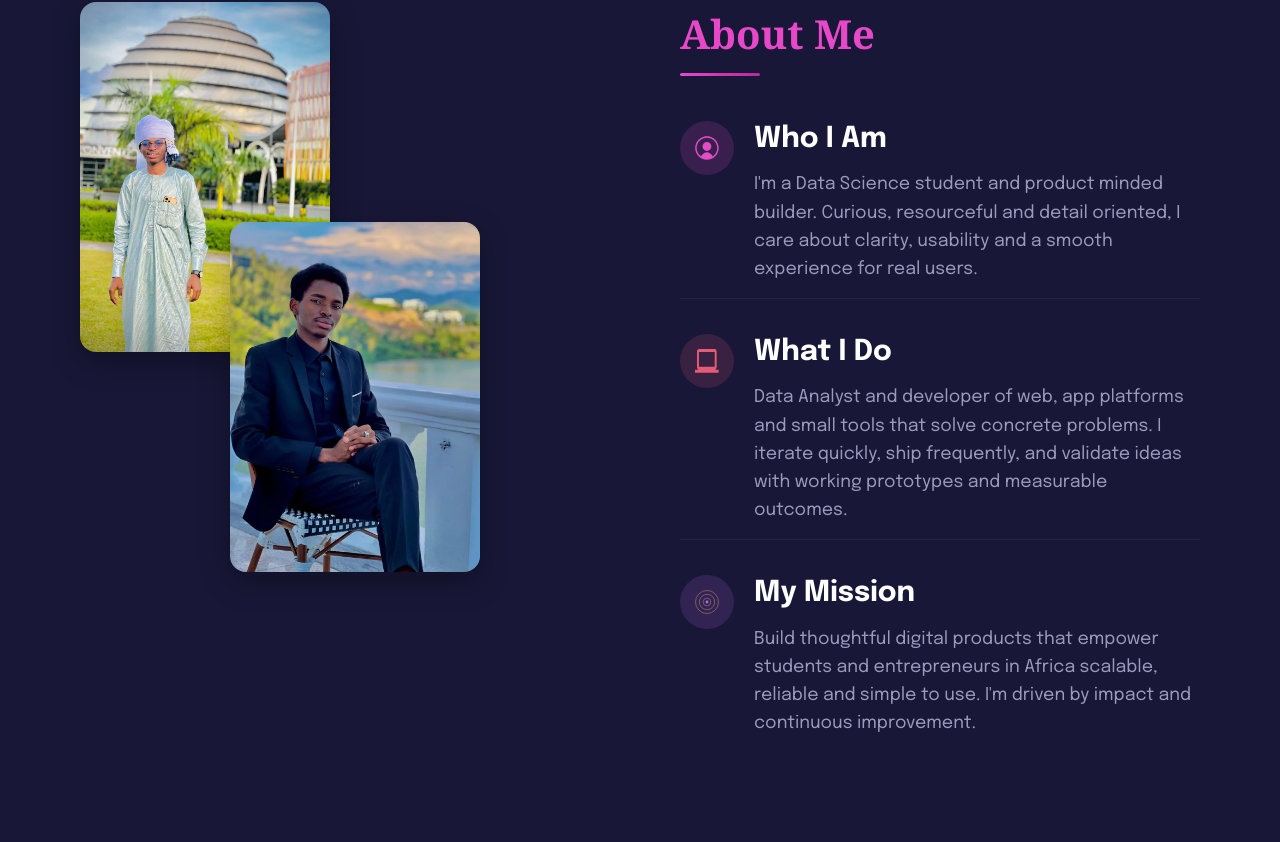
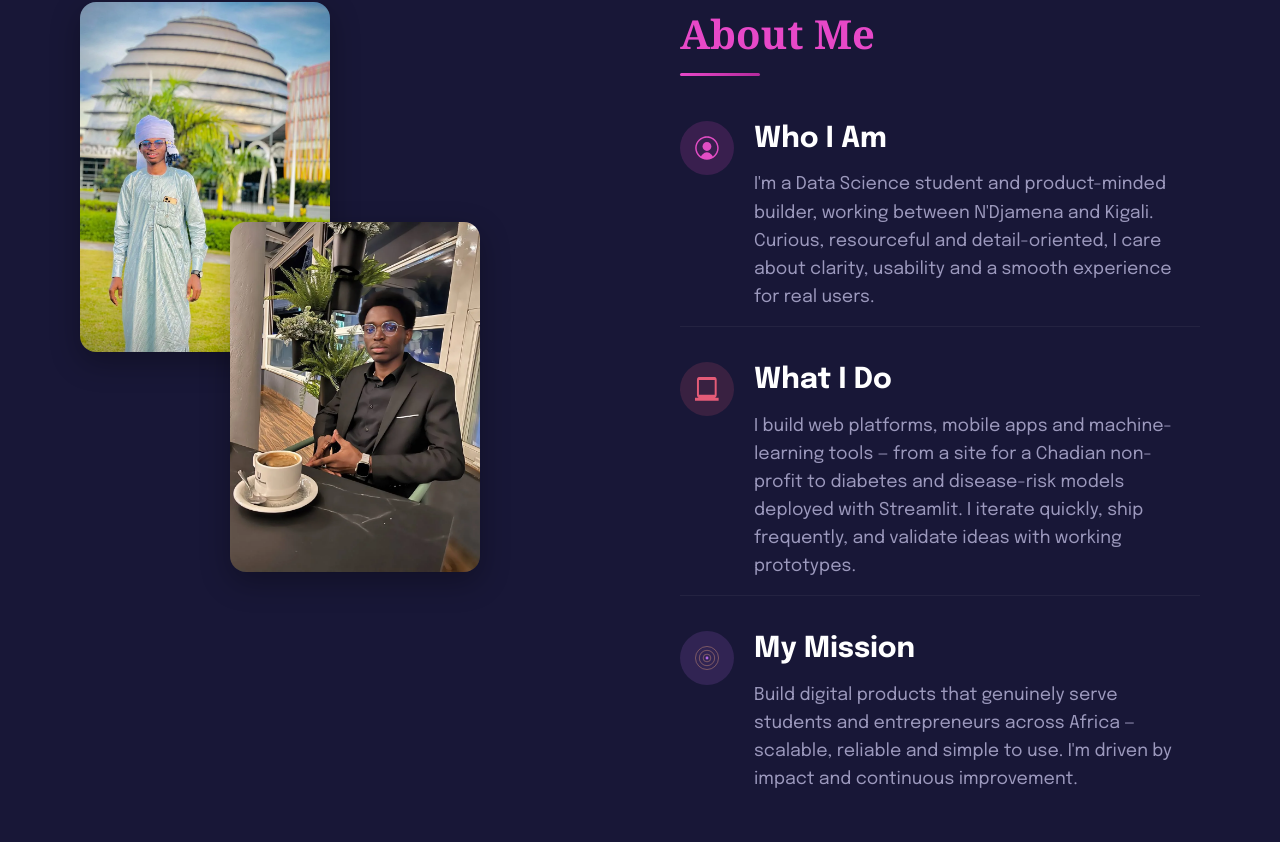
Before and after one commit to sidicksino/SidickPortfolio, a React (Vite) app: page / in a window 1280 px wide. Shown: the part 838-1680 px from the top of the page. Built offline with nearby package versions, Linux system fonts and the light colour scheme; a web font is replaced by a local one.

Commit message:
Update About section copy, swap redundant photo, and revert layout to original 50/50 split

```diff
--- a/src/components/about/About.css
+++ b/src/components/about/About.css
@@ -15,6 +15,11 @@
   display: flex;
   justify-content: space-between;
   align-items: flex-start;
+  /* A 50/50 split. The photo block sits at the left of its half, which leaves
+     air before the text — that breathing room is intentional, and it's what
+     lets the section span the page rather than sitting in a narrow centred
+     column. Sizing the column to its contents instead pulled everything in
+     and left large outer margins. */
   gap: 80px;
 }
 
--- a/src/components/about/About.jsx
+++ b/src/components/about/About.jsx
@@ -1,7 +1,9 @@
 import "./About.css";
 import { useTranslation } from 'react-i18next';
 import photo1 from "../../assets/SI1.webp";
-import photo2 from "../../assets/phote5.webp";
+/* Was phote5.webp — the same photo the hero cut-out was generated from, so a
+   visitor met the same person, outfit and pose twice in one scroll. */
+import photo2 from "../../assets/sidick1.webp";
 import { motion } from "framer-motion";
 
 const About = () => {
--- a/src/locales/en.json
+++ b/src/locales/en.json
@@ -32,11 +32,11 @@
   "about": {
     "title": "About Me",
     "whoIAm": "Who I Am",
-    "whoIAmText": "I'm a Data Science student and product minded builder. Curious, resourceful and detail oriented, I care about clarity, usability and a smooth experience for real users.",
+    "whoIAmText": "I'm a Data Science student and product-minded builder, working between N'Djamena and Kigali. Curious, resourceful and detail-oriented, I care about clarity, usability and a smooth experience for real users.",
     "whatIDo": "What I Do",
-    "whatIDoText": "Data Analyst and developer of web, app platforms and small tools that solve concrete problems. I iterate quickly, ship frequently, and validate ideas with working prototypes and measurable outcomes.",
+    "whatIDoText": "I build web platforms, mobile apps and machine-learning tools — from a site for a Chadian non-profit to diabetes and disease-risk models deployed with Streamlit. I iterate quickly, ship frequently, and validate ideas with working prototypes.",
     "myMission": "My Mission",
-    "myMissionText": "Build thoughtful digital products that empower students and entrepreneurs in Africa scalable, reliable and simple to use. I'm driven by impact and continuous improvement.",
+    "myMissionText": "Build digital products that genuinely serve students and entrepreneurs across Africa — scalable, reliable and simple to use. I'm driven by impact and continuous improvement.",
     "journey": "My Journey",
     "values": "My Values"
   },
--- a/src/locales/fr.json
+++ b/src/locales/fr.json
@@ -32,11 +32,11 @@
   "about": {
     "title": "À Propos",
     "whoIAm": "Qui Suis-Je",
-    "whoIAmText": "Je suis étudiant en Data Science et constructeur axé sur le produit. Curieux, ingénieux et soucieux du détail, je me soucie de la clarté, de l'utilisabilité et d'une expérience fluide pour les utilisateurs réels.",
+    "whoIAmText": "Je suis étudiant en Data Science et créateur orienté produit, entre N'Djamena et Kigali. Curieux, ingénieux et soucieux du détail, j'attache de l'importance à la clarté, à l'utilisabilité et à une expérience fluide pour de vrais utilisateurs.",
     "whatIDo": "Ce Que Je Fais",
-    "whatIDoText": "Analyste de Données et développeur de plateformes web, d'applications et de petits outils qui résolvent des problèmes concrets. J'itère rapidement, je livre fréquemment et je valide les idées avec des prototypes fonctionnels et des résultats mesurables.",
+    "whatIDoText": "Je conçois des plateformes web, des applications mobiles et des outils de machine learning — d'un site pour une association tchadienne à des modèles de prédiction du diabète et des risques de maladie déployés avec Streamlit. J'itère rapidement, je livre fréquemment et je valide les idées avec des prototypes fonctionnels.",
     "myMission": "Ma Mission",
-    "myMissionText": "Construire des produits numériques réfléchis qui autonomisent les étudiants et les entrepreneurs en Afrique—scalables, fiables et simples à utiliser. Je suis motivé par l'impact et l'amélioration continue.",
+    "myMissionText": "Construire des produits numériques réellement utiles aux étudiants et aux entrepreneurs en Afrique — évolutifs, fiables et simples à utiliser. Je suis motivé par l'impact et l'amélioration continue.",
     "journey": "Mon Parcours",
     "values": "Mes Valeurs"
   },
```
Also changed, not shown: 1 other file (tests, documents, lock files or other folders).
